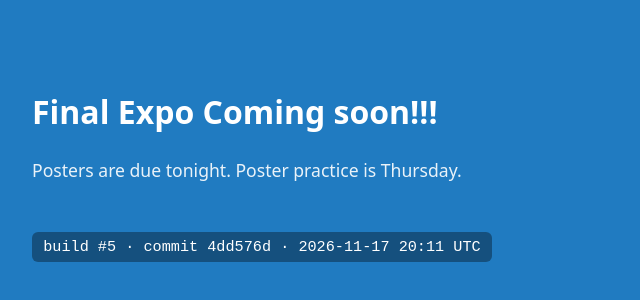
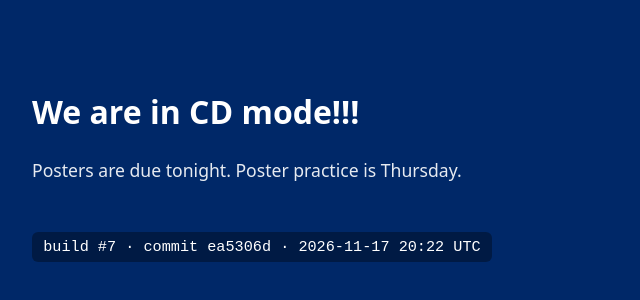
Before and after one commit to nyadav-491/comp491-cd-demo, a plain HTML site: page staging/index.html in a window 1280 px wide. Shown: the part 224-524 px from the top of the page, without its empty margins (0-640 px from the left). Drawn offline with Linux system fonts and the light colour scheme.

Commit message:
staging: build 7 ea5306d9ad670b9e5356bf96c1e6e558d00429cc

```diff
--- a/staging/index.html
+++ b/staging/index.html
@@ -2,14 +2,14 @@
 <html><head><meta charset="utf-8"><meta name="viewport" content="width=device-width, initial-scale=1">
 <title>COMP 491</title>
 <style>
- body { margin: 0; font-family: system-ui, sans-serif; background: #207BC1; color: #fff;
+ body { margin: 0; font-family: system-ui, sans-serif; background: #002868; color: #fff;
         min-height: 100vh; display: flex; flex-direction: column; justify-content: center; padding: 2rem; box-sizing: border-box; }
  h1 { font-size: 2rem; margin: 0 0 .5rem; }
  p { font-size: 1.1rem; opacity: .9; }
  .build { margin-top: 2rem; font-family: monospace; font-size: .95rem; background: rgba(0,0,0,.35);
           display: inline-block; padding: .4rem .7rem; border-radius: 6px; }
 </style></head><body>
-<h1>Final Expo Coming soon!!!</h1>
+<h1>We are in CD mode!!!</h1>
 <p>Posters are due tonight. Poster practice is Thursday.</p>
-<div><span class="build">build #5 &middot; commit 4dd576d &middot; 2026-11-17 20:11 UTC</span></div>
+<div><span class="build">build #7 &middot; commit ea5306d &middot; 2026-11-17 20:22 UTC</span></div>
 </body></html>
--- a/staging/version.json
+++ b/staging/version.json
@@ -1 +1 @@
-{"build": "5", "commit": "4dd576d", "built_at": "2026-11-17 20:11 UTC"}
+{"build": "7", "commit": "ea5306d", "built_at": "2026-11-17 20:22 UTC"}
```
